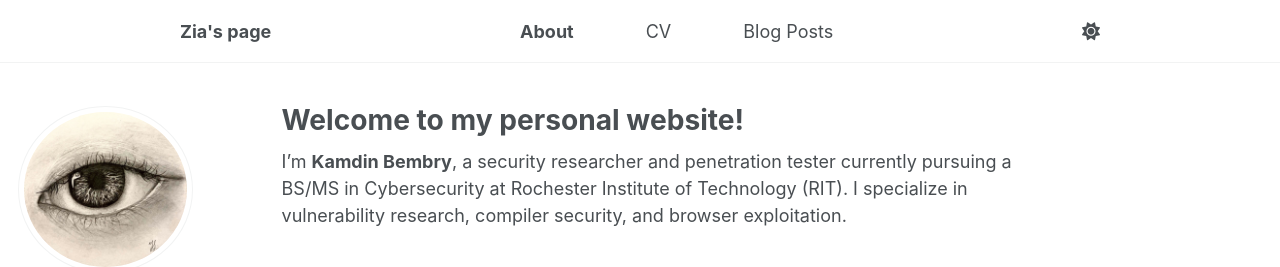
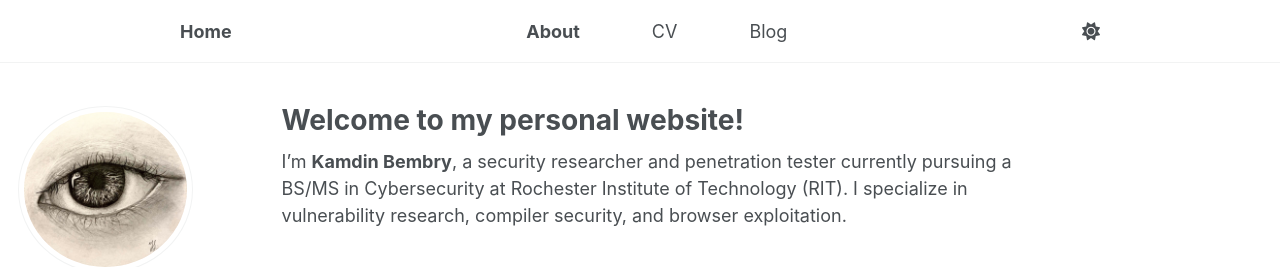
Before and after one commit to Zia-Rashid/Zia-Rashid.github.io, a Jekyll site: the page built from _pages/about.md, in a window 1280 px wide. Shown: the top 267 px of the page. Built offline with Jekyll 4.4.1, drawn with Linux system fonts in a browser that asks for light colours; a script that is not in the unit is left out.

Commit message:
toggle fix

```diff
--- a/_config.yml
+++ b/_config.yml
@@ -9,7 +9,7 @@
 # Basic Site Settings
 locale                   : "en-US"
 site_theme               : "default"
-title                    : "Zia's page"
+title                    : "Home"
 title_separator          : "-"
 name                     : &name "Kamdin Bembry"
 description              : &description "Cybersecurity student specializing in vulnerability research, compiler security, and browser exploitation.\nCTF player with Squid Proxy lovers & [:]"
--- a/_data/navigation.yml
+++ b/_data/navigation.yml
@@ -14,5 +14,5 @@ main:
   - title: "CV"
     url: /cv/
 
-  - title: "Blog Posts"
+  - title: "Blog"
     url: /blog/
```
